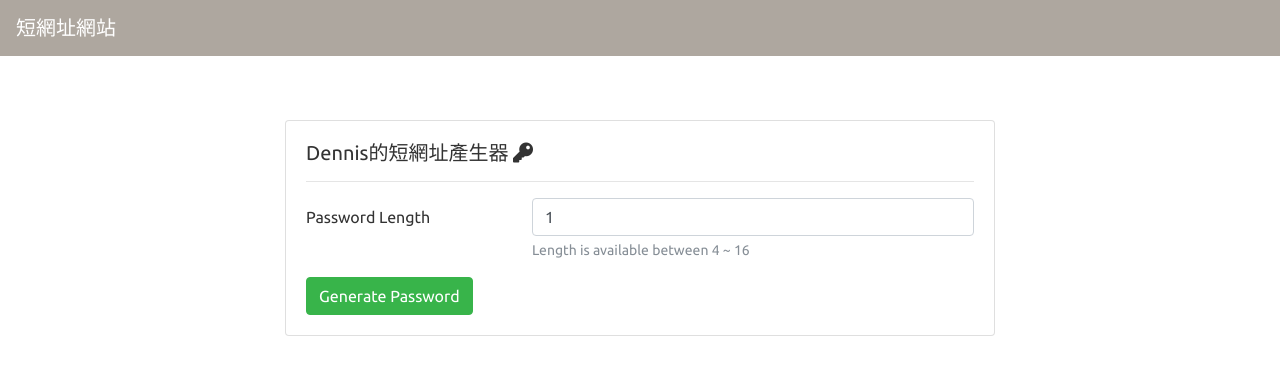
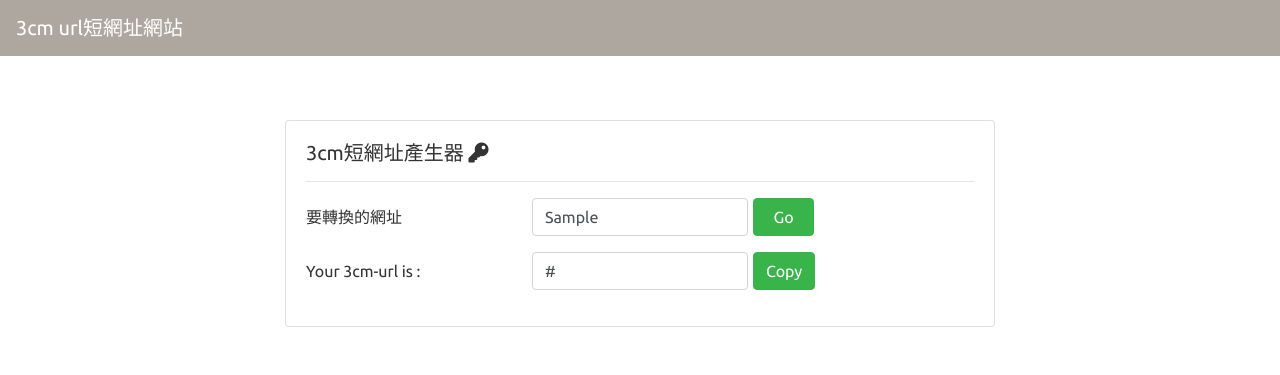
Before and after one commit to DennisWei9898/url_shortener, a Node project: template views/index.hbs in a window 1280 px wide. Shown: the top 375 px of the page. Run offline with Node 20 templates, Linux system fonts and the light colour scheme; the template is opened without the code that fills it: most values are stand-ins (such as "Sample title", 1, 10 or a date in 2020); some libraries are stand-ins or nearby versions.

Commit message:
feat: shortener url func complete

```diff
--- a/models/seeds/websiteSeeder.js
+++ /dev/null
@@ -1,6 +0,0 @@
-const Website = require('../website')
-const db = require('../../config/mongoose')
-
-db.once('open', () =>{
-  console.log('mongodb connected')
-})
--- a/package.json
+++ b/package.json
@@ -11,6 +11,7 @@
   "license": "ISC",
   "dependencies": {
     "body-parser": "^1.19.0",
+    "clipboard": "^2.0.8",
     "express": "^4.17.1",
     "express-handlebars": "^5.3.2",
     "method-override": "^3.0.0",
--- a/views/index.hbs
+++ b/views/index.hbs
@@ -5,25 +5,52 @@
     <div class="col-12 col-lg-10 col-xl-8 mx-auto">
       <div class="card">
         <div class="card-body">
-          <h5 class="card-title">Dennis的短網址產生器 <i class="fas fa-key"></i></h5>
+          <h5 class="card-title">3cm短網址產生器 <i class="fas fa-key"></i></h5>
           <hr>
           <form method="POST" action="/">
             <div class="form-group form-row">
               <label for="length" class="col-md-4 col-form-label">
-                Password Length
+                要轉換的網址
               </label>
-              <div class="col-md-8">
-                <input type="number" name="length" class="form-control" id="length" min="4" max="16"
-                  value={{options.length}}>
-                <small class="text-muted form-text">Length is available between 4 ~ 16</small>
+              <div class="col-md-4">
+                <input type="text" name="originWeb" class="form-control" id="originWeb" value ="{{originWeb}}" required>
               </div>
+              <button class="btn btn-success" type="submit"> &nbsp Go &nbsp </button>
+            </div>
+            <!-- submit button -->
+
+            </form>
+            {{#if shortenUrl}}
+            <div class="form-group form-row">
+              <label for="length" class="col-md-4 col-form-label">
+                Your 3cm-url is :
+              </label>
+              <div class="col-md-4">
+                <input type="text" name="shortenUrl" class="form-control" id="shortenUrl" value={{shortenUrl}}>
+              </div>
+              <button class="btn btn-success" data-clipboard-target="#shortenUrl">Copy </button>
             </div>
 
-            <!-- submit button -->
-            <button class="btn btn-success" type="submit">Generate Password</button>
-          </form>
+            {{/if}}
+
         </div>
       </div>
     </div>
   </div>
 </div>
+
+
+<script src="https://cdnjs.cloudflare.com/ajax/libs/clipboard.js/2.0.8/clipboard.min.js"></script>
+
+<script>
+  var clipboard = new ClipboardJS('.btn');
+
+    clipboard.on('success', function (e) {
+      console.log(e);
+      alert(`Your 3cm-URL is ： {{shortenUrl}}`)
+    });
+
+    clipboard.on('error', function (e) {
+      console.log(e);
+    });
+</script>
--- a/views/layouts/main.hbs
+++ b/views/layouts/main.hbs
@@ -7,12 +7,12 @@
   <link rel="stylesheet" href="https://pro.fontawesome.com/releases/v5.10.0/css/all.css"
     integrity="sha384-AYmEC3Yw5cVb3ZcuHtOA93w35dYTsvhLPVnYs9eStHfGJvOvKxVfELGroGkvsg+p" crossorigin="anonymous" />
   <link rel="stylesheet" href="https://bootswatch.com/4/united/bootstrap.min.css" crossorigin="anonymous">
-  <title>短網址網站</title>
+  <title>3cm url短網址網站</title>
 </head>
 <body>
   <header>
     <nav class="navbar navbar-dark bg-secondary">
-      <a class="navbar-brand" href="＃">短網址網站</a>
+      <a class="navbar-brand" href="/">3cm url短網址網站</a>
     </nav>
   </header>
   <main>
```
Also changed, not shown: generator.js (added, +21 -0 lines), models/website.js (+3 -7 lines), routes/modules/shortener.js (+36 -0 lines), views/new.hbs (deleted, +0 -29 lines), 1 other file.
